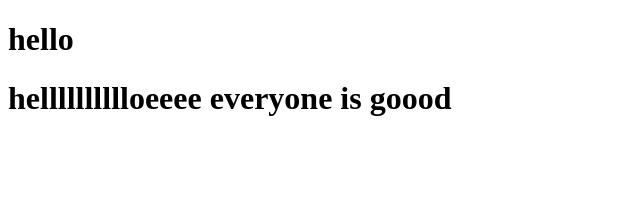
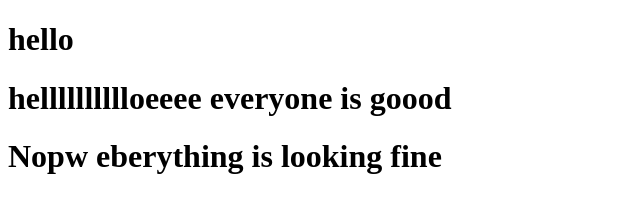
Before and after one commit to Suleman1911/test, a plain HTML site: page index.html in a window 1280 px wide. Shown: the whole page, without its empty margins (0-640 px from the left). Drawn offline with Linux system fonts and the light colour scheme.

Commit message:
changing

```diff
--- a/index.html
+++ b/index.html
@@ -9,5 +9,6 @@
     <h1>hello</h1>
 
     <h1>helllllllllloeeee             everyone              is goood </h1>
+    <h1>Nopw eberything is looking fine</h1>
 </body>
 </html>
```
